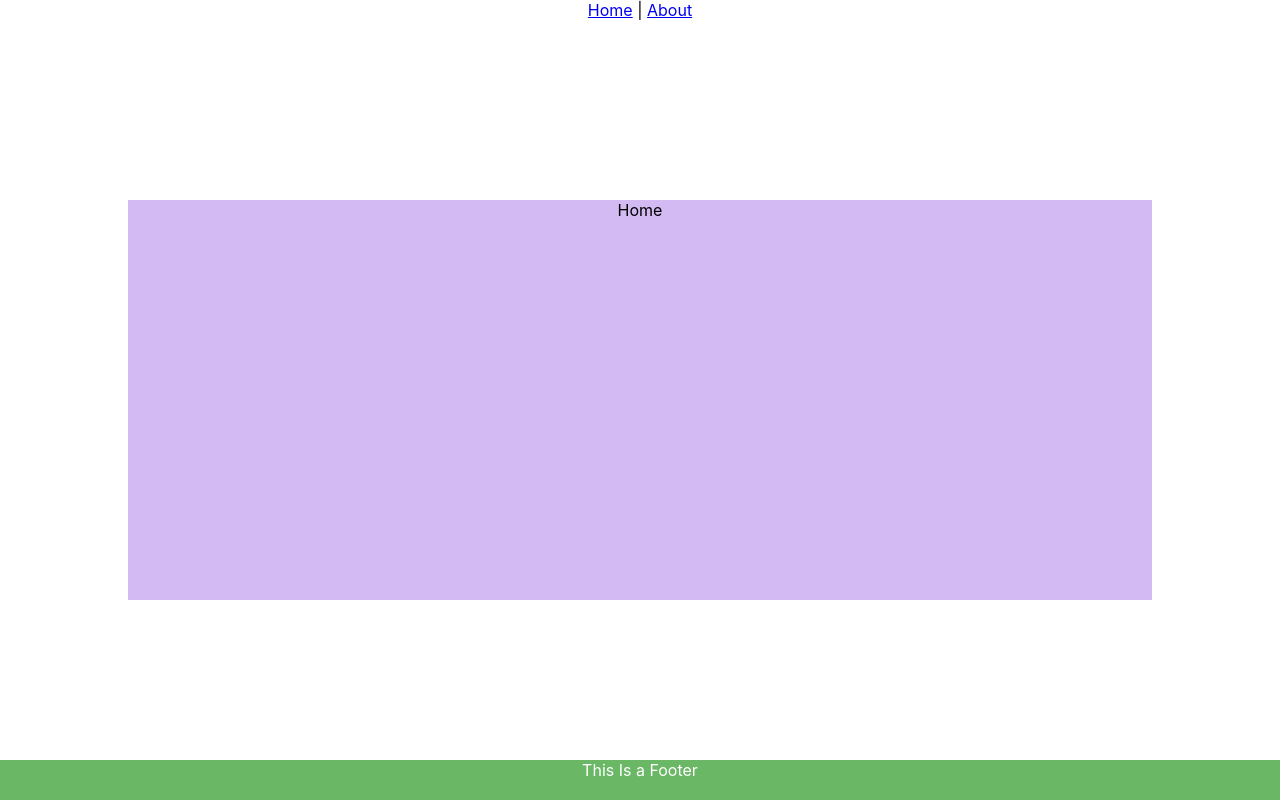
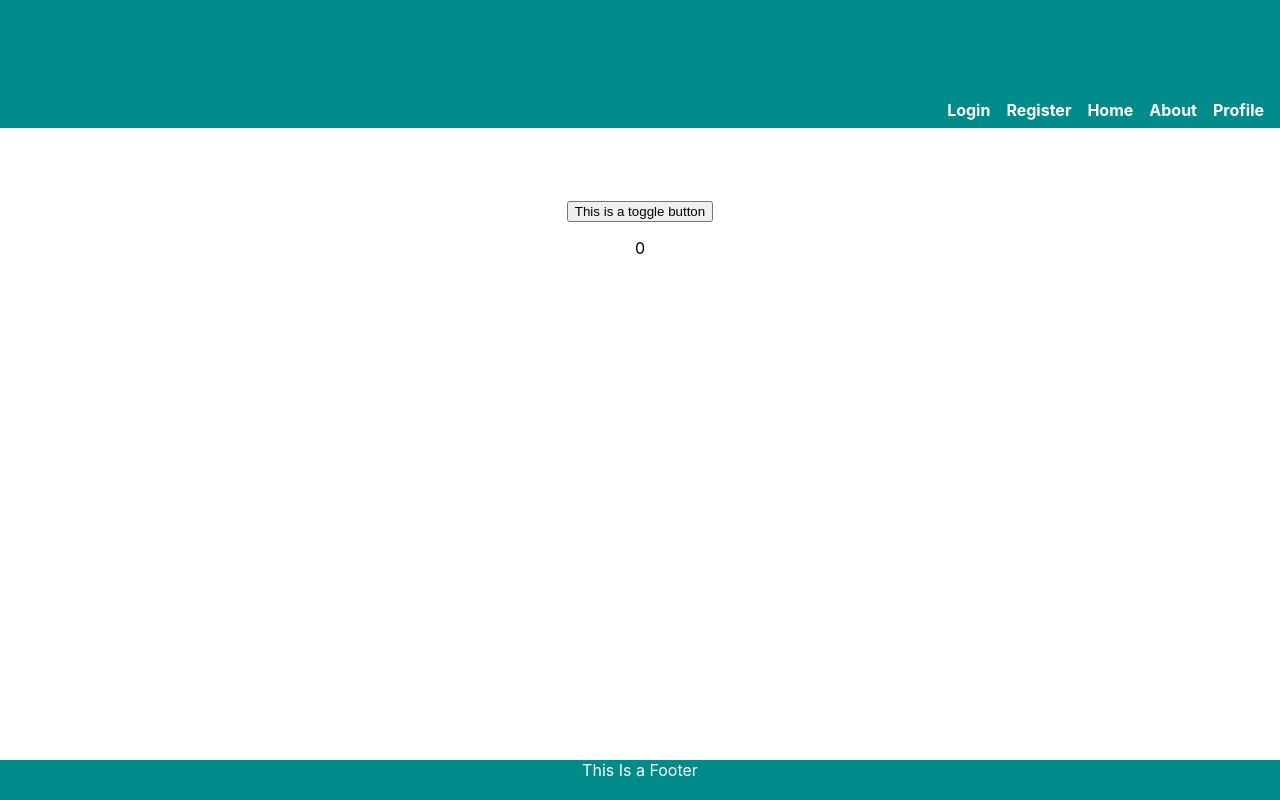
Before and after one commit to SusanaHueso/18-11-2022-Show-login-error-, a React (Create React App) app: page / in a window 1280 px wide. Built offline with nearby package versions, Linux system fonts and the light colour scheme.

Commit message:
useNavigate instead of navLink, useEffect, useState

```diff
--- a/package.json
+++ b/package.json
@@ -6,6 +6,7 @@
     "@testing-library/jest-dom": "^5.16.5",
     "@testing-library/react": "^13.4.0",
     "@testing-library/user-event": "^13.5.0",
+    "axios": "^1.1.3",
     "react": "^18.2.0",
     "react-dom": "^18.2.0",
     "react-router": "^6.4.3",
--- a/src/Components/Footer/Footer.css
+++ b/src/Components/Footer/Footer.css
@@ -1,8 +1,8 @@
 .footerDesign {
-    color:white;
-    position: absolute;
-    bottom: 0;
-    width: 100%;
-    height: 5%;
-    background-color:rgb(106, 183, 102);
-  }
+  color: white;
+  position: absolute;
+  bottom: 0;
+  width: 100%;
+  height: 5%;
+  background-color: darkcyan;
+}
--- a/src/Components/Header/Header.css
+++ b/src/Components/Header/Header.css
@@ -1,9 +1,32 @@
 .headerDesign {
-  position: absolute;
+  height: 8em;
+
+  width: 100vw;
+
+  background-color: darkcyan;
+
+  display: flex;
+
+  flex-direction: row;
+  justify-content: flex-end;
+  align-items: flex-end;
+}
+
+.linkDesign {
+  font-weight: bold;
+
+  margin-right: 1em;
+  margin-bottom: 0.5em;
+
   color: white;
-  top: 0%;
-  width: 100%;
-  height: 6%;
 
-  background-color: rgb(106, 183, 102);
+  cursor: pointer;
+
+  transition: 0.5s;
 }
+
+.linkDesign:hover {
+  color: lightslategray;
+
+  transition: 0.5s;
+}
--- a/src/Components/Header/Header.jsx
+++ b/src/Components/Header/Header.jsx
@@ -1,16 +1,20 @@
 import React from 'react';
 import './Header.css'
-import { NavLink} from 'react-router-dom';
+// best practice!
+import {useNavigate} from 'react-router-dom';
+
 
 const Header = () =>{
-    return ( <nav>
-        <NavLink  exact="true" to="/">
-            Home
-        </NavLink>
-            {" | "}
-        <NavLink  to="/about" >
-            About
-        </NavLink>
-    </nav>)
-}
+    let navigate = useNavigate();
+
+    return (
+        <div className="headerDesign">
+            <div className="linkDesign" onClick={()=>setTimeout(()=>{navigate("/login")},750)}>Login</div>
+            <div className="linkDesign" onClick={()=>setTimeout(()=>{navigate("/register")},750)}>Register</div>
+            <div className="linkDesign" onClick={()=>setTimeout(()=>{navigate("/")},750)}>Home</div>
+            <div className="linkDesign" onClick={()=>setTimeout(()=>{navigate("/about")},750)}>About</div>
+            <div className="linkDesign" onClick={()=>setTimeout(()=>{navigate("/profile")},750)}>Profile</div>
+
+        </div>
+)}
 export default Header;
--- a/src/Containers/Home/Home.css
+++ b/src/Containers/Home/Home.css
@@ -5,5 +5,5 @@
     width: 80%;
     height: 50%;
     margin-left: 10%;
-    background-color: rgb(211, 186, 242);
+    background-color: white;
   }
--- a/src/Containers/Home/Home.jsx
+++ b/src/Containers/Home/Home.jsx
@@ -1,7 +1,20 @@
-import React from 'react';
+import React,{useEffect, useState} from 'react';
 import './Home.css'
 
 const Home = () =>{
-    return (<div className ="homeDesign"> Home</div>)
+    const [toggle,setToggle] = useState(0)
+    // UseEffect will change value of Toggle at mounting
+    // useEffect(()=>{setToggle(1)},[])
+    // UseEffect will change value of Toggle continuously (loop)
+    // useEffect(()=>{setToggle(1)},)
+    // useEffect(()=>{setToggle(1)},[toggle])
+
+
+
+    return (<div className ="homeDesign">
+
+        <button onClick={() => (toggle === 0) ? setToggle(1): setToggle(0)}>This is a toggle button</button>
+
+         <p>{toggle}</p></div>)
 }
 export default Home;
```
Also changed, not shown: 1 other file (tests, documents, lock files or other folders).
